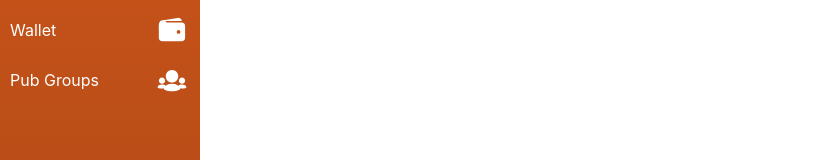
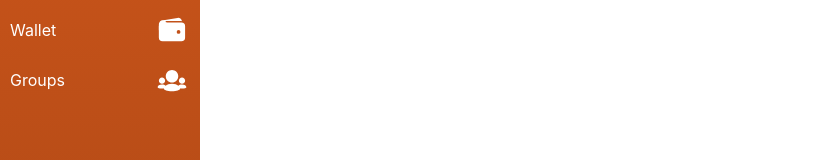
Before and after one commit to Catherine-Russell/BoozersWeepers, a React (Create React App) app in the folder frontend/: page / in a window 1280 px wide. Shown: the part 165-325 px from the top of the page, without its empty margins (0-835 px from the left). Built offline with nearby package versions, Linux system fonts and the light colour scheme; sample sign-in values are in the browser's storage.

Commit message:
changes pub groups to groups in navbar

```diff
--- a/frontend/src/components/VertNavBar/VertNavBar.js
+++ b/frontend/src/components/VertNavBar/VertNavBar.js
@@ -32,7 +32,7 @@ const navigate = useNavigate();
           <li><a href="/myAccount"><span>Home</span><IoHome className="react-icon" size={30} /></a></li>
           <li><a href="/userlist"><span>New Bet</span><FaHandshakeSimple className="react-icon" size={30} /></a></li>
           <li><a href="/wallet"><span>Wallet</span><IoWallet className="react-icon" size={30} /></a></li>
-          <li><a href="/groups"><span>Pub Groups</span><TiGroup className="react-icon" size={30} /></a></li>
+          <li><a href="/groups"><span>Groups</span><TiGroup className="react-icon" size={30} /></a></li>
           </ul>
           ) : (
             <ul>
```
